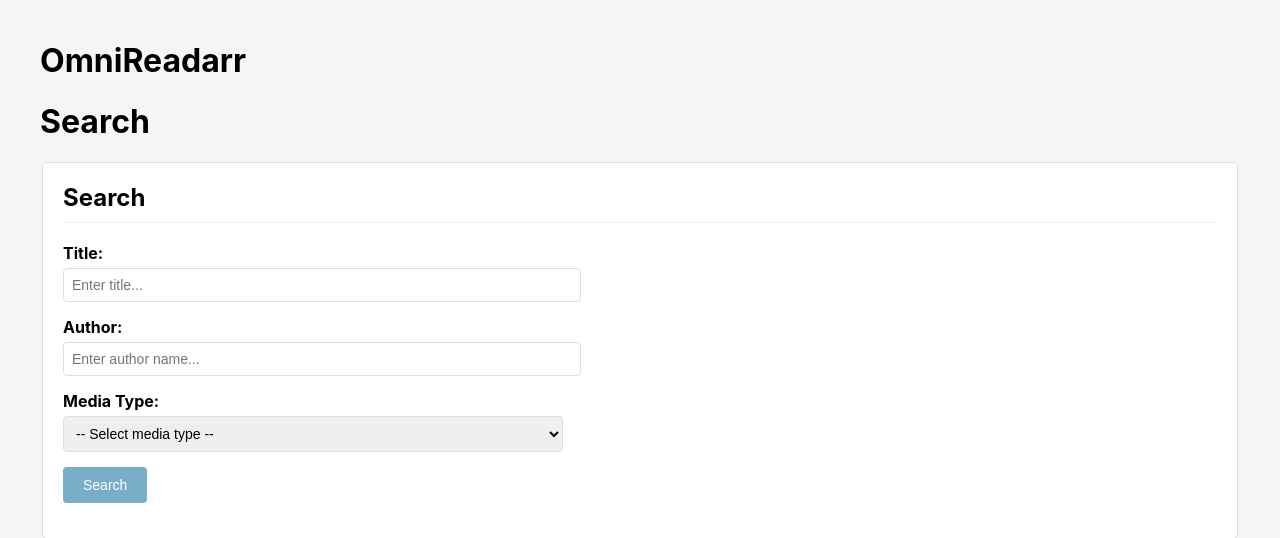
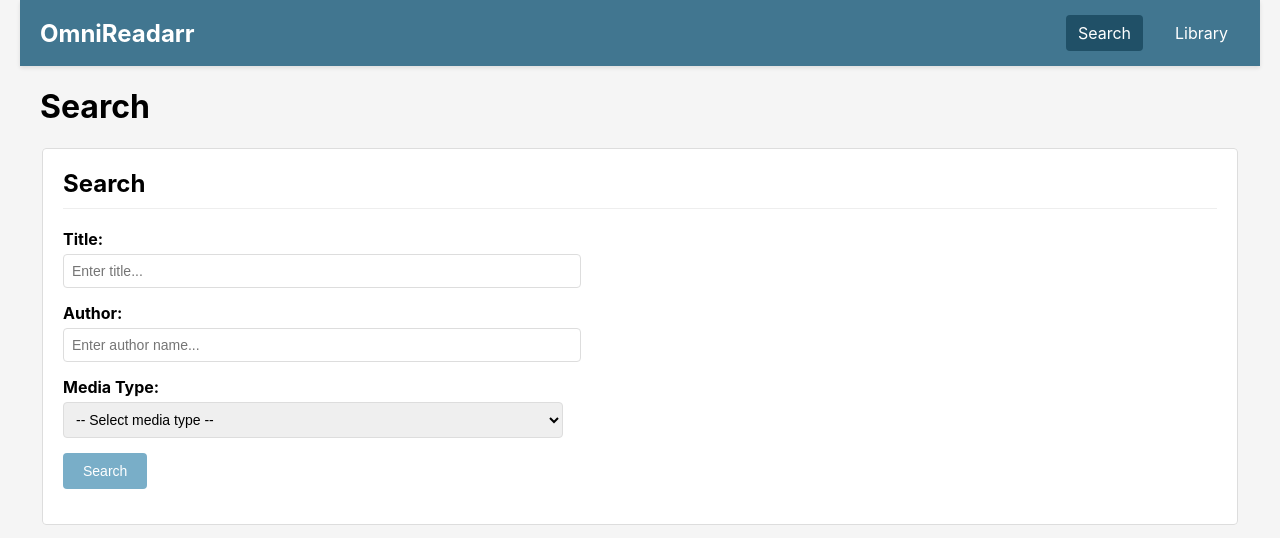
Before and after one commit to robogeeko/OmniReadarr, a Django app: page / in a window 1280 px wide. Shown: the top 538 px of the page. Run offline with Django 5.2, Linux system fonts and the light colour scheme.

Commit message:
Adding navbar and basic library view

```diff
--- a/media/urls.py
+++ b/media/urls.py
@@ -1,10 +1,11 @@
 from django.urls import path
 
-from media import api
+from media import api, views
 
 app_name = "media"
 
 urlpatterns = [
+    path("library/", views.library_view, name="library"),
     path("api/media/status/", api.get_media_status, name="get_media_status"),
     path("api/media/wanted/", api.add_wanted_media, name="add_wanted_media"),
 ]
--- a/search/templates/base.html
+++ b/search/templates/base.html
@@ -110,11 +110,54 @@
             border-radius: 4px;
             border: 1px solid #ffeaa7;
         }
+        .navbar {
+            background-color: #417690;
+            color: white;
+            padding: 15px 20px;
+            margin: -20px -20px 20px -20px;
+            display: flex;
+            justify-content: space-between;
+            align-items: center;
+            box-shadow: 0 2px 4px rgba(0,0,0,0.1);
+        }
+        .navbar-brand {
+            font-size: 24px;
+            font-weight: bold;
+            color: white;
+            text-decoration: none;
+        }
+        .navbar-brand:hover {
+            color: #e8f4f8;
+        }
+        .navbar-links {
+            display: flex;
+            gap: 20px;
+            align-items: center;
+        }
+        .navbar-links a {
+            color: white;
+            text-decoration: none;
+            padding: 8px 12px;
+            border-radius: 4px;
+            transition: background-color 0.2s;
+        }
+        .navbar-links a:hover {
+            background-color: #345f75;
+        }
+        .navbar-links a.active {
+            background-color: #205067;
+        }
     </style>
     {% block extra_head %}{% endblock %}
 </head>
 <body>
-    <h1>OmniReadarr</h1>
+    <nav class="navbar">
+        <a href="{% url 'search:search' %}" class="navbar-brand">OmniReadarr</a>
+        <div class="navbar-links">
+            <a href="{% url 'search:search' %}" {% if request.resolver_match.url_name == 'search' %}class="active"{% endif %}>Search</a>
+            <a href="{% url 'media:library' %}" {% if request.resolver_match.url_name == 'library' %}class="active"{% endif %}>Library</a>
+        </div>
+    </nav>
 
     {% if messages %}
     <div class="messages">
```
Also changed, not shown: media/templates/media/library.html (added, +90 -0 lines), media/views.py (+18 -1 lines).
